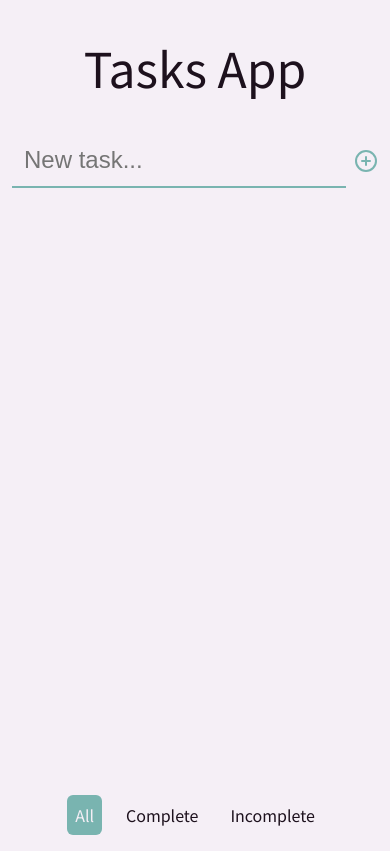
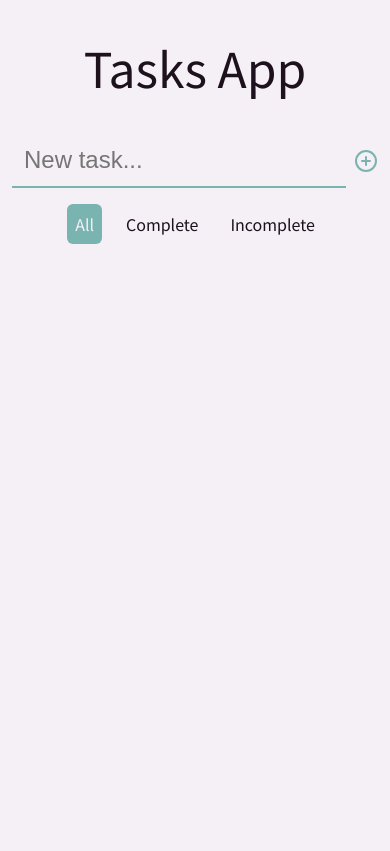
Before and after one commit to LeanDoliri/tasks-app, a React (Vite) app: page / in a window 390 px wide. Built offline with nearby package versions, Linux system fonts and the light colour scheme.

Commit message:
trabajandovista mobile

```diff
--- a/src/App.css
+++ b/src/App.css
@@ -1,10 +1,9 @@
-#root {
+.main {
   max-width: 100%;
   height: 100vh;
-  padding: 0;
   display: grid;
   grid-template-columns: auto;
-  grid-template-rows: 1fr 1fr 70% 1fr;
+  grid-template-rows: repeat(3, 1fr) 70%;
   justify-content: center;
   justify-items: center;
   align-items: start;
--- a/src/App.jsx
+++ b/src/App.jsx
@@ -61,20 +61,21 @@ function App() {
   }, [activeFilter, tasksList]);
 
   return (
-    <>
+    <main className="main">
       <Title />
       <InputTask addNewTask={addNewTask} />
+      <ListOfFilters
+        setActiveFilter={setActiveFilter}
+        activeFilter={activeFilter}
+      />
       <ListOfTasks
         tasksList={filtered}
         changeStatus={changeStatus}
         deleteTask={deleteTask}
         updateTask={updateTask}
       />
-      <ListOfFilters
-        setActiveFilter={setActiveFilter}
-        activeFilter={activeFilter}
-      />
-    </>
+
+    </main>
   );
 }
 
--- a/src/components/InputTask/InputTask.css
+++ b/src/components/InputTask/InputTask.css
@@ -3,6 +3,7 @@
   justify-content: center;
   align-items: center;
   gap: 0.5em;
+  width: 90%;
 }
 
 .inputTask-input,
@@ -14,6 +15,7 @@
   outline: none;
   font-size: 1.5em;
   padding: 0.5em;
+  max-width: 100%;
 }
 
 .inputTask-icon {
--- a/src/components/ListOfTasks/ListOfTasks.css
+++ b/src/components/ListOfTasks/ListOfTasks.css
@@ -1,5 +1,5 @@
 .listOfTasks {
-  max-width: 100%;
+  width: 100%;
   max-height: 100%;
   overflow: scroll;
   display: flex;
--- a/src/index.css
+++ b/src/index.css
@@ -16,7 +16,8 @@
 
 body {
   margin: 0;
-  min-width: 320px;
+  padding: 0;
+  width: 100%;
   max-height: 100vh;
   background-color: var(--color-bg);
   color: var(--color-text);
```
